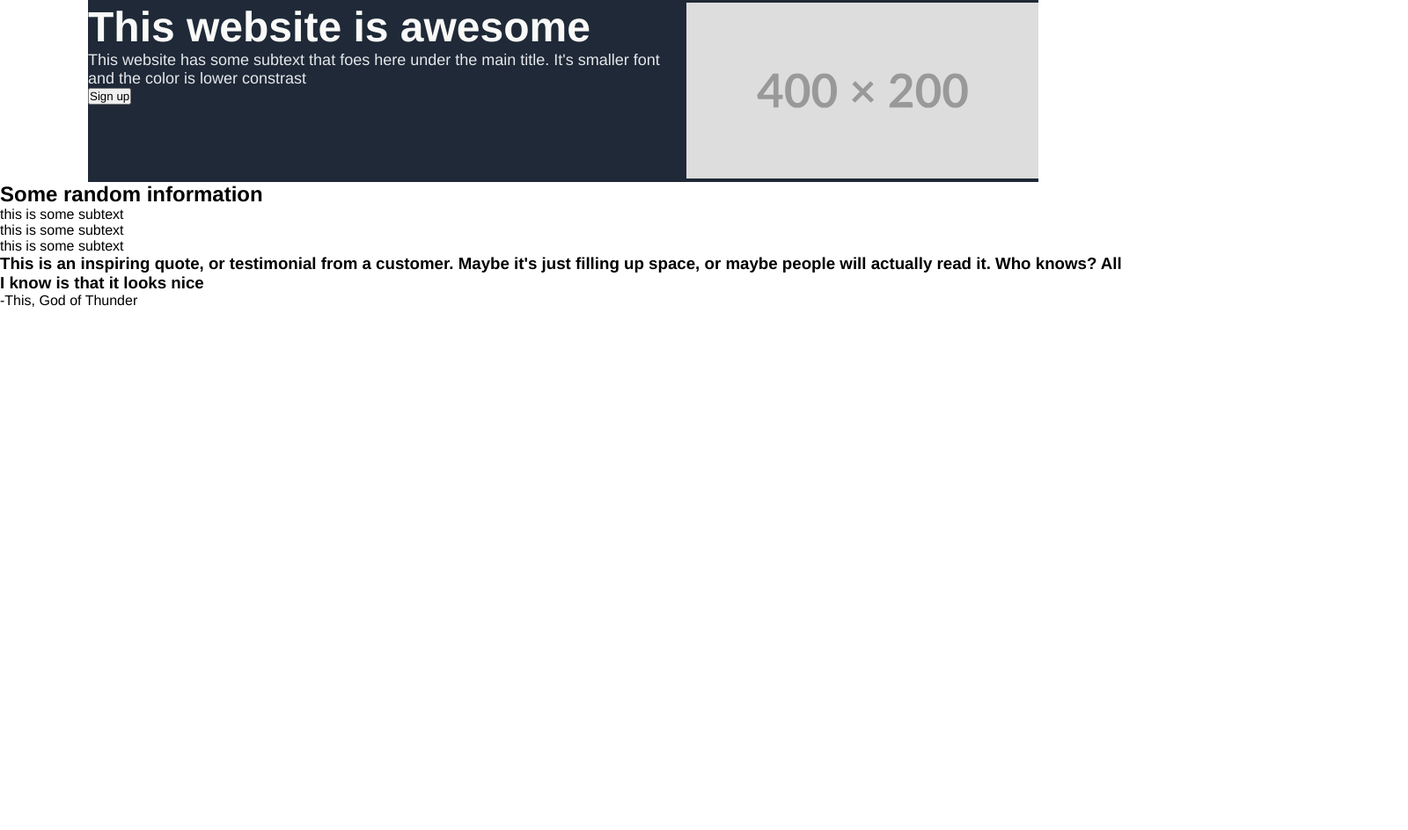
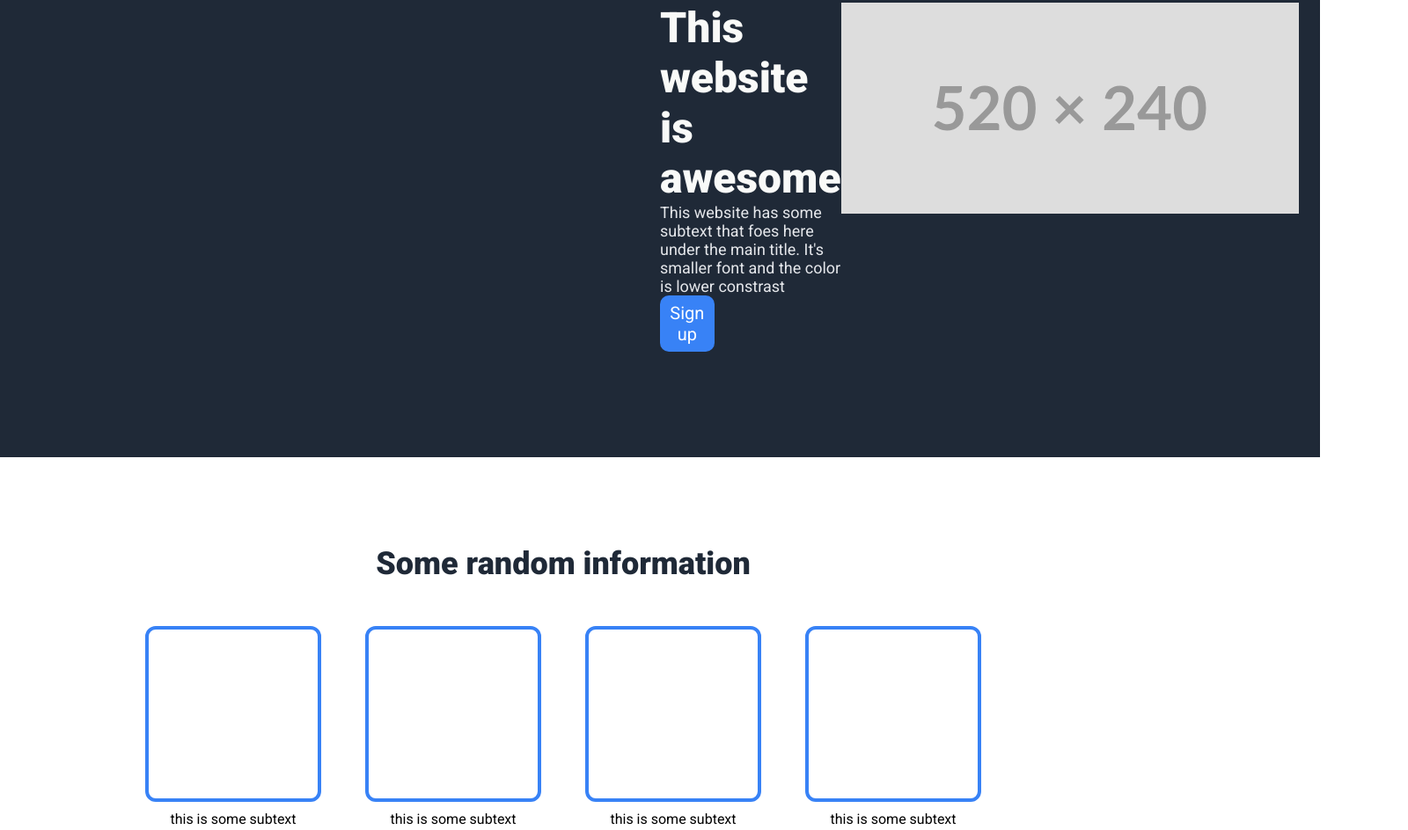
Before and after one commit to webofpies/landing-page, a plain HTML site: page index.html in a window 1280 px wide. Shown: the part 197-1141 px from the top of the page at 88% size, 1600 px wide, since content can reach past the window. Before the commit the page ends 800 px from the top, so only its background shows below. Drawn offline with Linux system fonts and the light colour scheme; a web font is replaced by a local one.

Commit message:
landing page finishid (without footer

```diff
--- a/index.html
+++ b/index.html
@@ -5,6 +5,9 @@
     <meta name="viewport" content="width=device-width, initial-scale=1.0">
     <title>Landing Page</title>
     <link rel="stylesheet" href="styles.css">
+    <link rel="preconnect" href="https://fonts.googleapis.com">
+    <link rel="preconnect" href="https://fonts.gstatic.com" crossorigin>
+    <link href="https://fonts.googleapis.com/css2?family=Gabarito:wght@400;700&family=Roboto:ital,wght@0,300;0,400;0,900;1,300;1,700&display=swap" rel="stylesheet">
 </head>
 <body>
     <main>
@@ -23,36 +26,42 @@
             </ul>
         </header>
         <section class="section-main">
-            <div class="section-main-item">
+            <div class="slogan-block section-main-item">
                 <h1 class="slogan">This website is awesome</h1>
                 <p class="slogan-desc">This website has some subtext that foes here under the main title. It's smaller font and the color is lower constrast</p>
                 <button class="button-signup">Sign up</button>
             </div>
             <div class="section-main-item"">
-                <img class="section-main-img" src="images/400x200.svg" alt="">
+                <img class="section-main-img" src="images/520x240.svg" alt="">
             </div>
         </section>
     </main>
     <section class="section-2">
-        <h2>Some random information</h2>
+        <div class="section-2-header-container">
+            <h2>Some random information</h2>
+        </div>
         <div class="section-2-container">
             <div class="section-2-item">
-                <div></div>
+                <div class="section-2-box"></div>
                 <p>this is some subtext</p>
             </div>
             <div class="section-2-item">
-                <div></div>
+                <div class="section-2-box"></div>
                 <p>this is some subtext</p>
             </div>
             <div class="section-2-item">
-                <div></div>
+                <div class="section-2-box"></div>
+                <p>this is some subtext</p>
+            </div>
+            <div class="section-2-item">
+                <div class="section-2-box"></div>
                 <p>this is some subtext</p>
             </div>
         </div>
     </section>
     <section class="section-3">
-        <h3>This is an inspiring quote, or testimonial from a customer. Maybe it's just filling up space, or maybe people will actually read it. Who knows? All I know is that it looks nice</h3>
-        <p>-This, God of Thunder</p>
+        <h3><em>This is is an inspiring quote, or testimonial from a customer. Maybe it's just filling up space, or maybe people will actually read it. Who knows? All I know is that it looks nice.</em></h3>
+        <p>-Thor, God of Thunder</p>
     </section>
 </body>
 </html>
--- a/styles.css
+++ b/styles.css
@@ -1,12 +1,12 @@
 * {
     margin: 0;
     padding: 0;
-    font-family: Helvetica, sans-serif;
+    font-family: "Roboto", sans-serif;
+    box-sizing: border-box;
 }
 
 main {
-    margin-left: 100px;
-    margin-right: 100px;
+    padding: 0 750px 120px 750px;
     background-color: #1F2937;
 }
 
@@ -30,9 +30,9 @@ ul {
 }
 
 a {
-    /* padding: 10px;
-    background-color: red; */
     text-decoration: none;
+    font-size: 18px;
+    color: #E5E7EB
 }
 
 .slogan {
@@ -44,4 +44,75 @@ a {
 .slogan-desc {
     font-size: 18px;
     color: #E5E7EB;
+    /* margin-top: 10px; */
 }
+
+.slogan-block {
+    display: flex;
+    flex-direction: column;
+    width: 520px;
+    /* border: 2px solid red; */
+    justify-content: space-between;
+}
+
+.button-signup {
+    width: 30%;
+    background-color:#3882F6 ;
+    border-radius: 10px;
+    font-size: 20px;
+    border-style: none;
+    color: white;
+    padding: 8px;
+    /* margin-top: 20px; */
+}
+
+.section-2-container {
+    display: flex;
+    /* border: 2px solid red; */
+    justify-content: center;
+    gap: 50px;
+    margin-top: 50px;
+}
+
+h2 {
+    text-align: center;
+    font-size: 36px;
+    font-weight: bolder;
+    color: #1F2937;
+    /* margin-top: 50px; */
+}
+
+.section-2-box {
+    width: 200px;
+    height: 200px;
+    border: 4px solid #3882F6;
+    border-radius: 12px;
+}
+
+.section-2-box + p {
+    text-align: center;
+    margin-top: 10px;
+}
+
+.section-2 {
+    padding: 100px 0 150px 0;
+}
+
+.section-3 {
+    background-color: #E5E7EB;
+    padding: 150px 800px 100px 800px;
+}
+
+.section-3 h3 {
+    font-size: 36px;
+    font-style: italic;
+    font-weight: lighter;
+    color: #1F2937
+}
+
+.section-3 p {
+    text-align: right;
+    font-size: 24px;
+    font-weight: bold;
+    margin-top: 10px;
+}
```
Also changed, not shown: images/520x240.svg (added).
